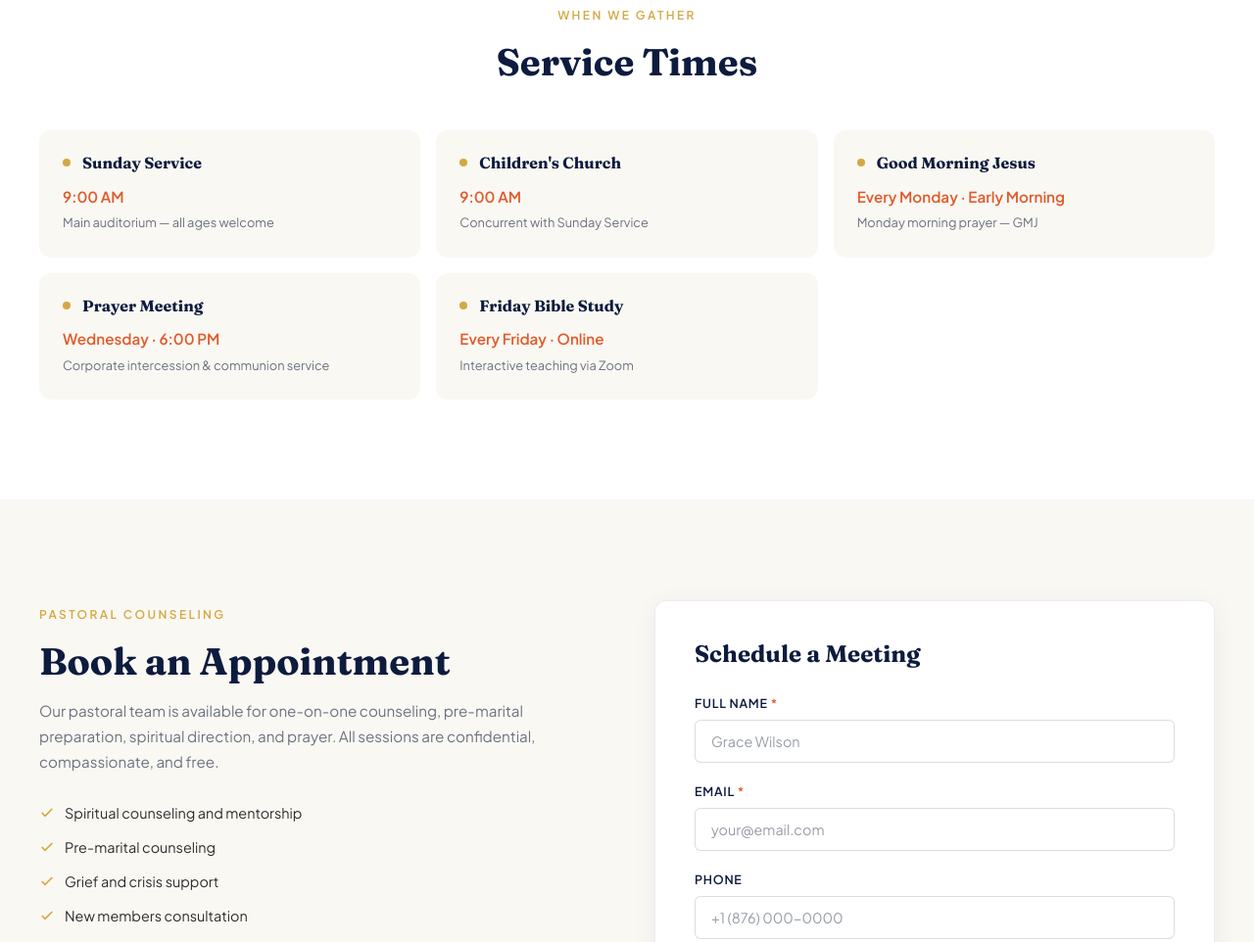
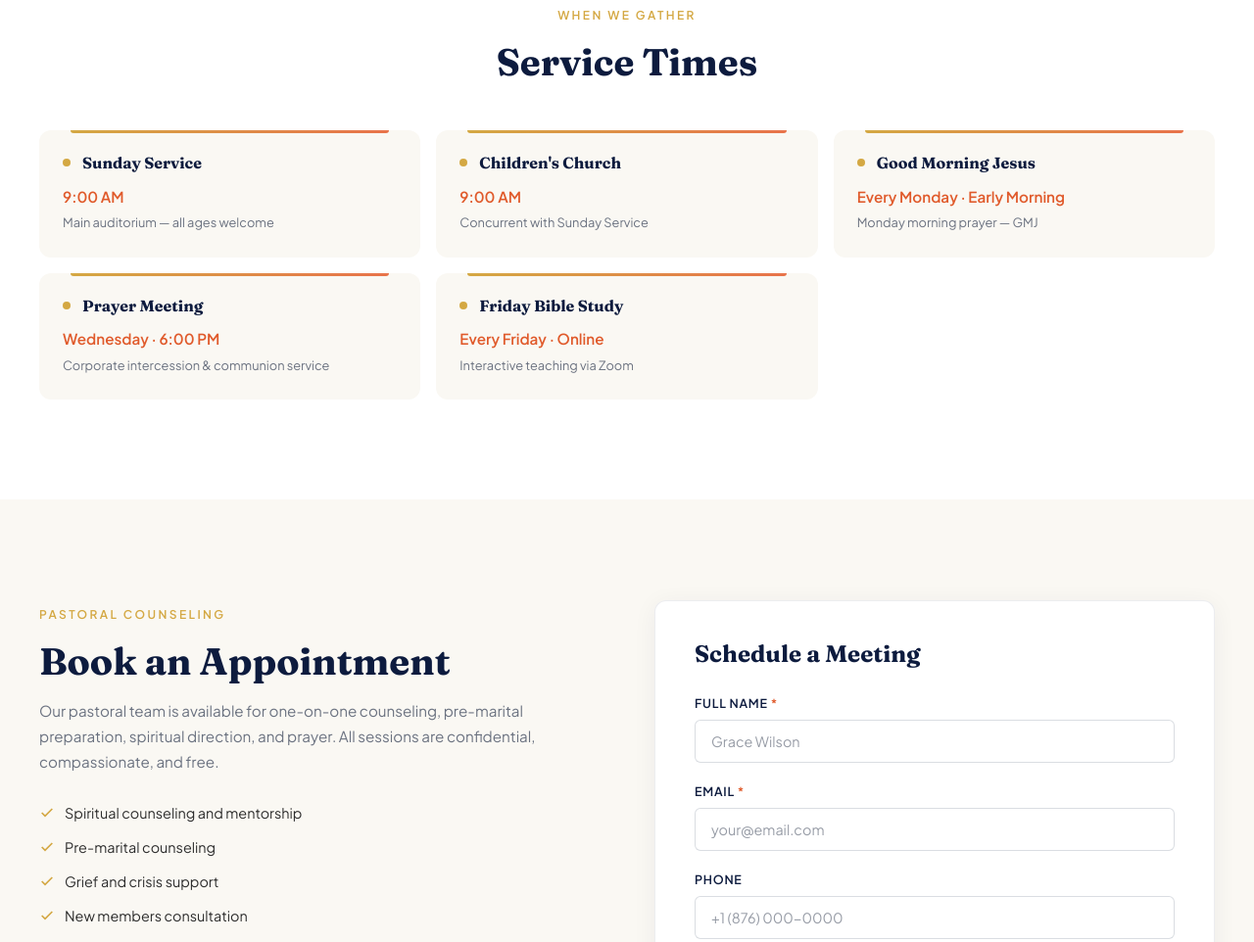
Before and after one commit to Oluwasetemi/jesus-house-jm, an Astro site: page /contact in a window 1280 px wide. Shown: the part 1660-2622 px from the top of the page at 98% size. Built offline with nearby package versions, Linux system fonts and the light colour scheme; Astro itself is replaced by a stand-in of ours.

Commit message:
style: apply inset top-border pattern to cards across all pages
Consistent with index.astro service-card approach: gradient sits 2rem
inset from card edges so it never touches the rounded corners.

```diff
--- a/src/pages/contact.astro
+++ b/src/pages/contact.astro
@@ -231,6 +231,7 @@ const serviceTimes = [
       <div class="times-grid">
         {serviceTimes.map(s => (
           <div class="time-card">
+            <div class="time-card-top-border" aria-hidden="true"></div>
             <div class="time-card-left">
               <div class="time-dot" aria-hidden="true"></div>
               <h3 class="time-name">{s.name}</h3>
@@ -724,12 +725,23 @@ const serviceTimes = [
   }
 
   .time-card {
+    position: relative;
     display: flex;
     flex-direction: column;
     gap: 0.75rem;
     background-color: var(--color-cream);
     border-radius: var(--radius-card);
     padding: 1.5rem;
+  }
+
+  .time-card-top-border {
+    position: absolute;
+    top: 0;
+    left: 2rem;
+    right: 2rem;
+    height: 3px;
+    background: linear-gradient(90deg, #D4A843, #e8734a);
+    border-radius: 0 0 3px 3px;
   }
 
   .time-card-left {
```
Also changed, not shown: src/pages/general-overseers.astro (+12 -0 lines), src/pages/our-mission.astro (+13 -0 lines), src/pages/our-values.astro (+11 -1 lines).
